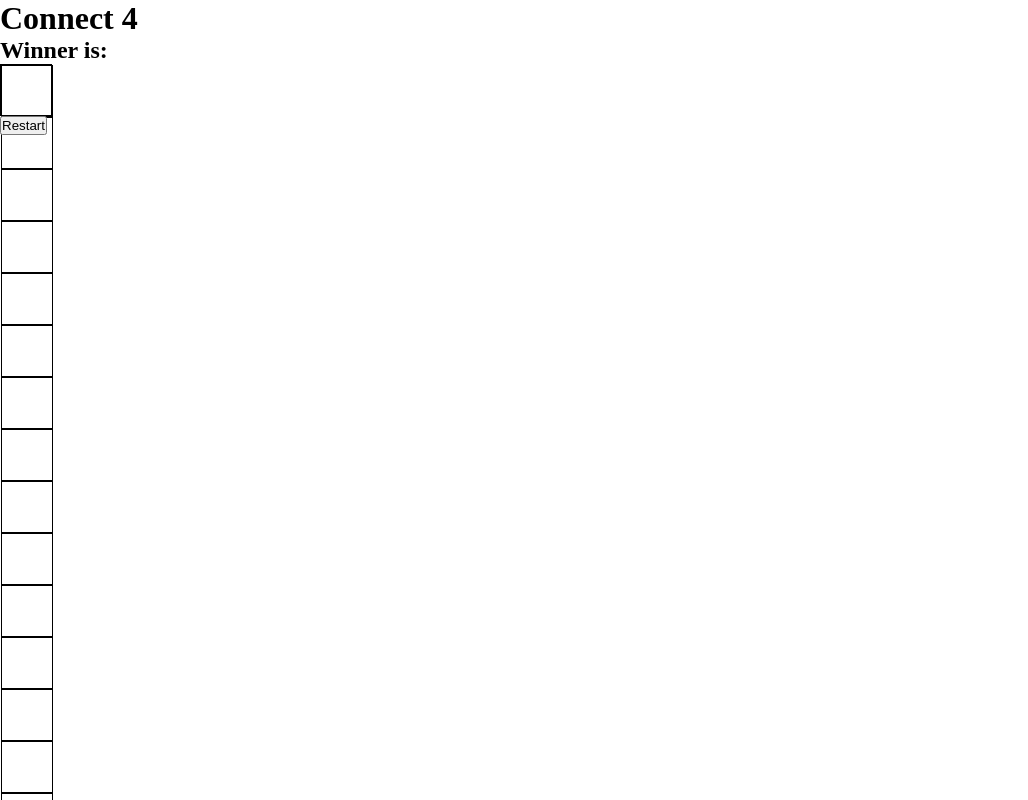
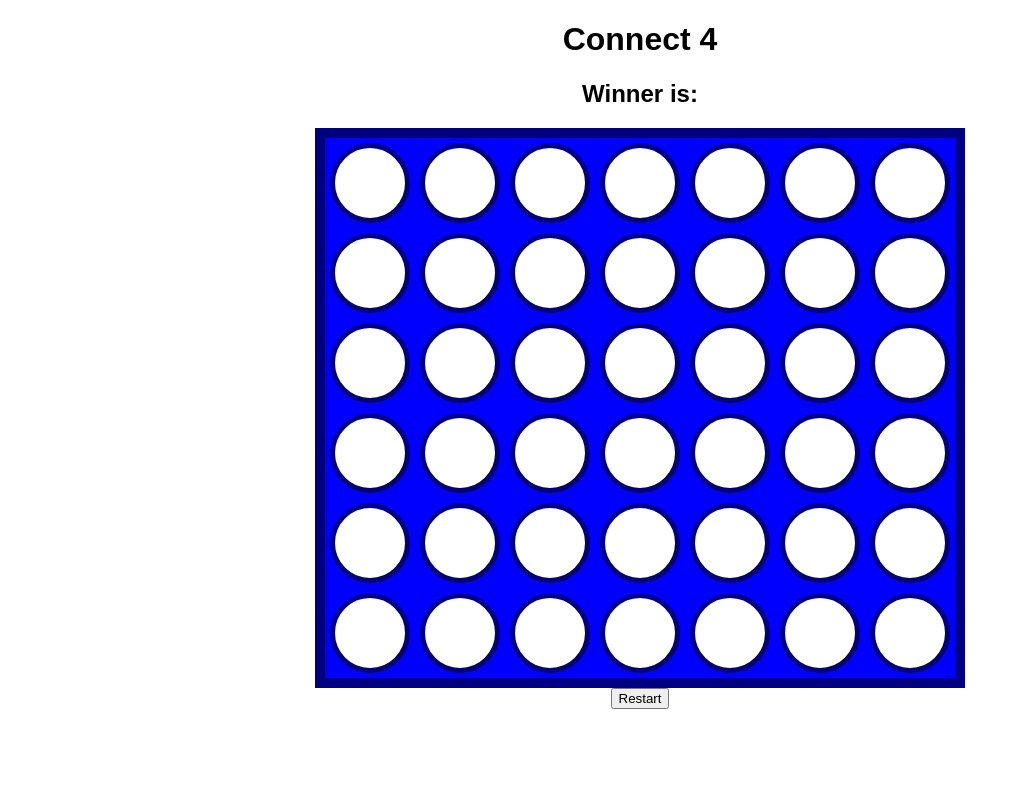
Before and after one commit to ramonatin/ramonatin.github.io, a plain HTML site: page project-One/index.html in a window 1280 px wide. Shown: the top 800 px of the page, without its empty margins (0-1028 px from the left). Drawn offline with Linux system fonts and the light colour scheme.

Commit message:
Update styles.css

```diff
--- a/project-One/css/styles.css
+++ b/project-One/css/styles.css
@@ -1,39 +1,34 @@
-* {
-  margin: 0;
-  padding: 0;
+body {
+  font-family: Arial, Helvetica, sans-serif;
+  text-align: center;
 }
 
-#title {
-  font-style: normal;
-  font-family: sans-serif;
-  padding: 20px;
+#board {
+  height: 540px;
+  width: 630px;
+  background-color: blue;
+  border: 10px solid navy;
+
+  margin: 0 auto;
+  display: flex;
+  flex-wrap: wrap;
 }
 
-#blueBox {
-  height: 150px;
-  background-color: navy;
-}
-div {
-  border: 1px solid black;
-  width: 50px;
-  height: 50px;}
+.tile {
+  height: 70px;
+  width: 70px;
+  margin: 5px;
 
-.blocks {
-  width: 300px;
-  height: 450px;
-  background-color: blue;
-  display: flex;
-  align-items: center;
-  justify-content: space-evenly;
-  flex-wrap: wrap;
-  border: 1px solid black;
-
+  /* Circle */
+  background-color: white;
+  border-radius: 50%;
+  border: 5px solid navy;
 }
 
-.player-one {
-  border-radius: 30px;
+.red-piece {
+  background-color: red;
 }
 
-.player-two {
-  border-radius: 30px;
+.yellow-piece {
+  background-color: yellow;
 }
```
